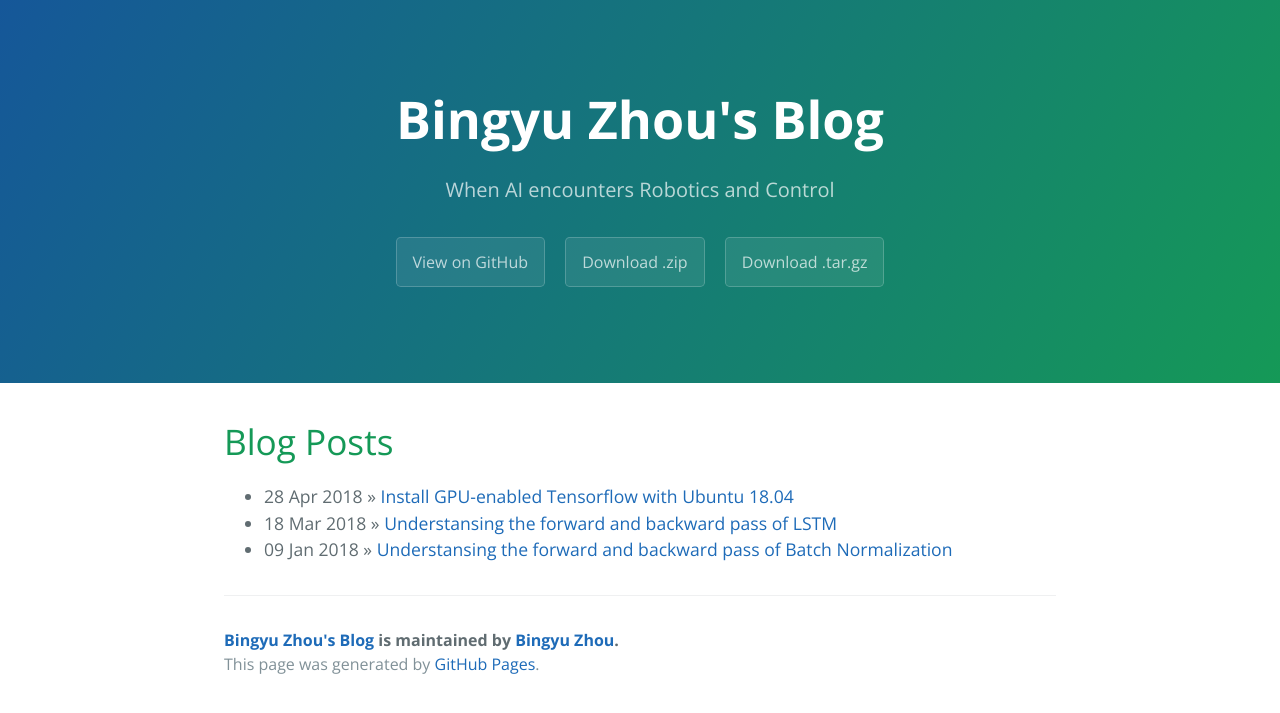
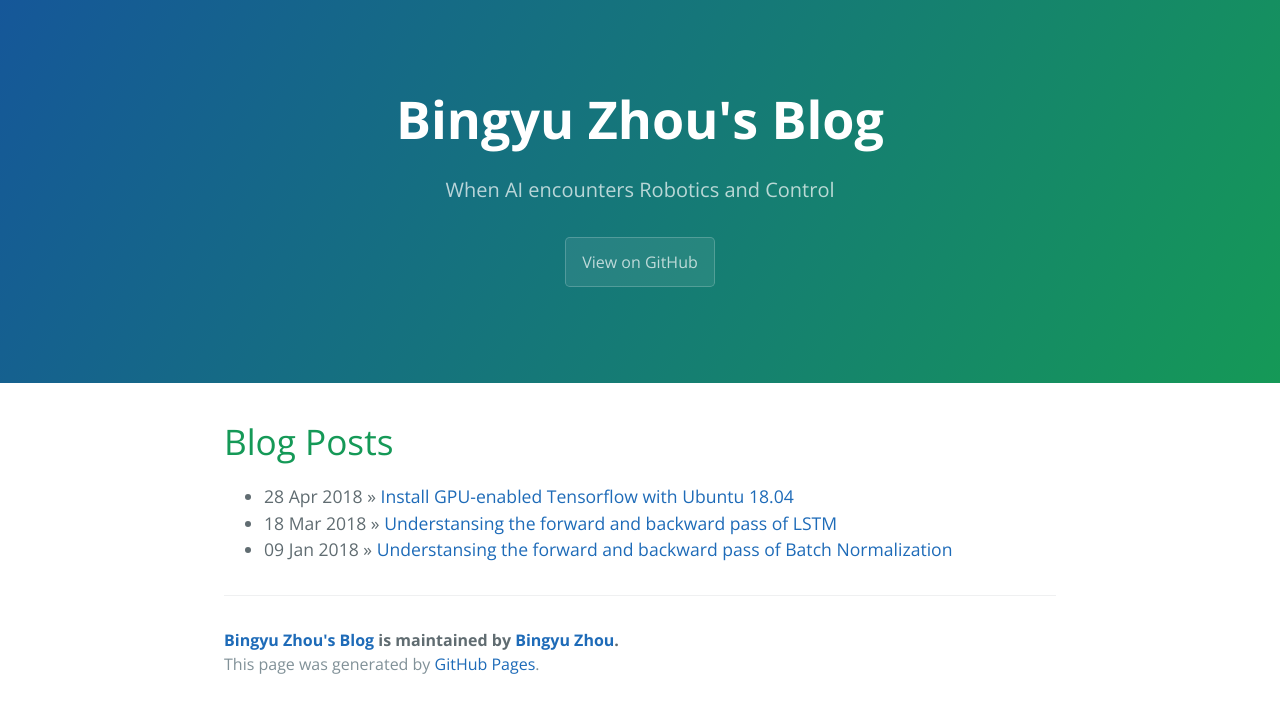
Before and after one commit to BingyuZhou/BingyuZhou.github.io, a Jekyll site: the page built from index.html, in a window 1280 px wide. Shown: the top 713 px of the page. Built offline with Jekyll 4.4.1, drawn with Linux system fonts in a browser that asks for light colours; the list of posts is cut into pages by our own code.

Commit message:
git link

```diff
--- a/_config.yml
+++ b/_config.yml
@@ -2,13 +2,15 @@
 title:        Bingyu Zhou's Blog
 tagline:      When AI encounters Robotics and Control
 baseurl:      ""
-paginate:     1
+paginate:     3
 locale:       "en"
+github_username: BingyuZhou
 
 # About/contact
 author:
   name:       Bingyu Zhou
   url:        https://www.linkedin.com/in/bingyuzhou/
+
 
 # Gems
 plugins:
@@ -16,3 +18,5 @@ plugins:
 
 #Others
 markdown: kramdown
+kramdon:
+  math_engine: mathjax
--- a/_includes/page-header.html
+++ b/_includes/page-header.html
@@ -1,7 +1,5 @@
 <section class="page-header">
   <h1 class="project-name">{{ site.title }}</h1>
   <h2 class="project-tagline">{{ site.tagline }}</h2>
-  <a href="#" class="btn">View on GitHub</a>
-  <a href="#" class="btn">Download .zip</a>
-  <a href="#" class="btn">Download .tar.gz</a>
+  <a href="https://github.com/BingyuZhou/BingyuZhou.github.io" class="btn">View on GitHub</a>
 </section>
```
